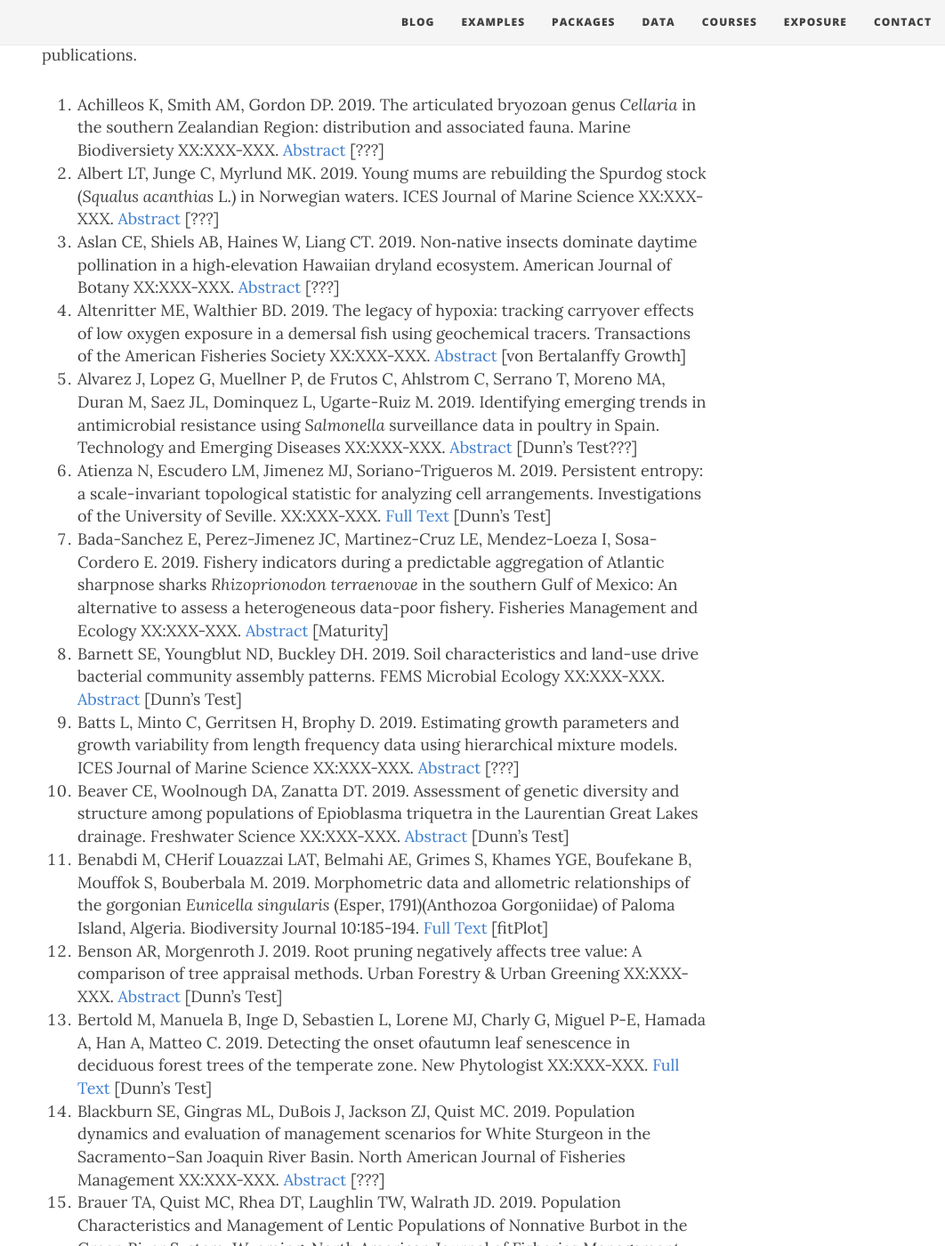
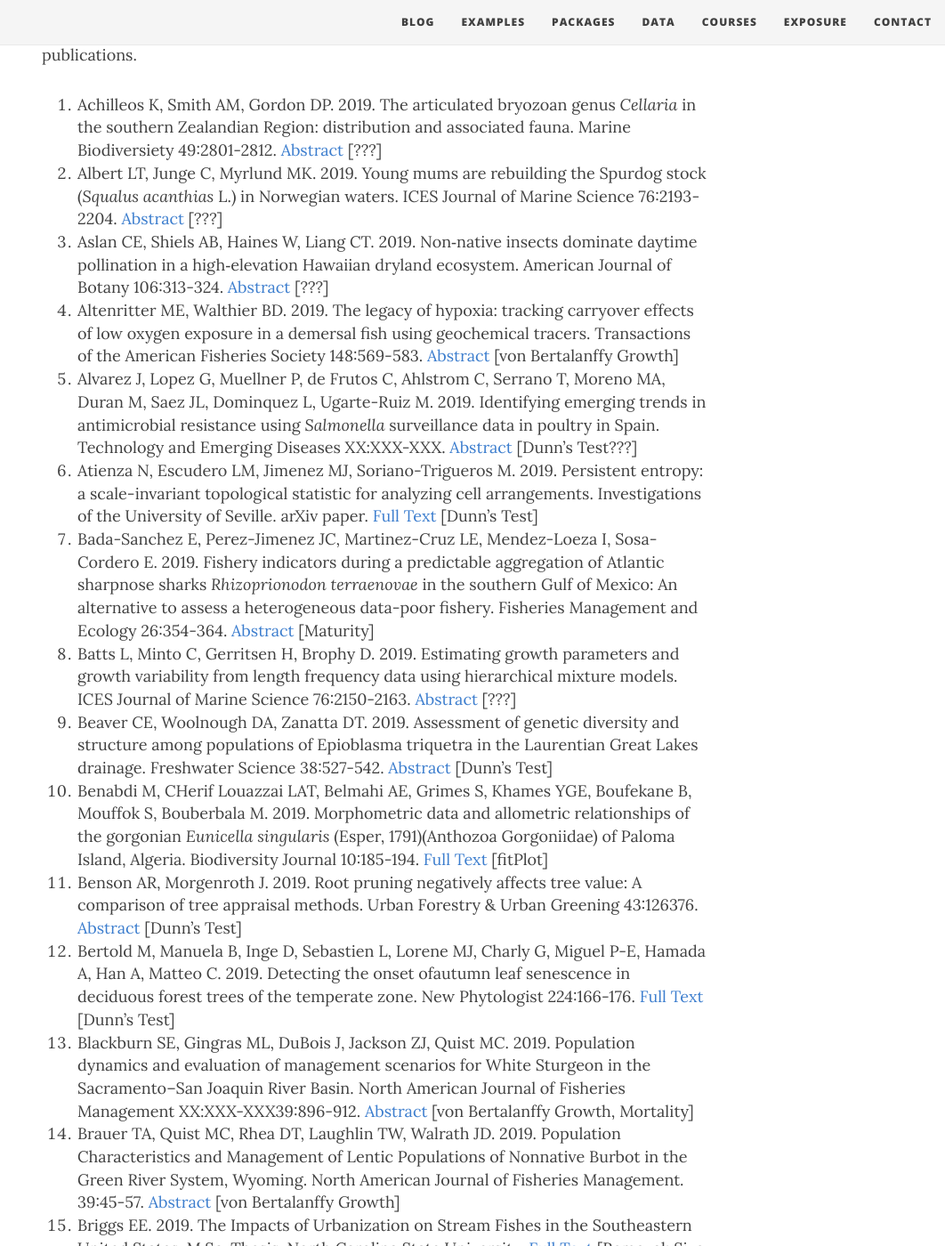
Before and after one commit to droglenc/fishR, a Jekyll site: the page built from exposure/exposure-citations19.md, in a window 1280 px wide and 1400 px high, scrolled down 319 px. Shown: the whole window at 89% size, without its empty margins (218-1280 px from the left). Built offline with Jekyll 4.4.1, drawn with Linux system fonts in a browser that asks for light colours; nearby versions of some CDN libraries; some of the changed text lies outside the part shown.

Commit message:
Updated citations

```diff
--- a/exposure/exposure-citations19.md
+++ b/exposure/exposure-citations19.md
@@ -5,28 +5,26 @@ subtitle: fishR and FSA is Being Used!!
 css: "/css/exposure-citation.css"
 ---
 
-The [**IFAR** book](http://derekogle.com/IFAR/), **fishR** website, or the **FSA** package were cited in the following <span id="contact-div">165</span> publications.
+The [**IFAR** book](http://derekogle.com/IFAR/), **fishR** website, or the **FSA** package were cited in the following <span id="contact-div">164</span> publications.
 
-1. Achilleos K, Smith AM, Gordon DP. 2019. The articulated bryozoan genus *Cellaria* in the southern Zealandian Region: distribution and associated fauna. Marine Biodiversiety XX:XXX-XXX. [Abstract](https://link.springer.com/article/10.1007/s12526-019-01009-y) [???]
-1. Albert LT, Junge C, Myrlund MK. 2019. Young mums are rebuilding the Spurdog stock (*Squalus acanthias* L.) in Norwegian waters. ICES Journal of Marine Science XX:XXX-XXX. [Abstract](https://academic.oup.com/icesjms/advance-article-abstract/doi/10.1093/icesjms/fsz156/5543885) [???]
-1. Aslan CE, Shiels AB, Haines W, Liang CT. 2019. Non‐native insects dominate daytime pollination in a high‐elevation Hawaiian dryland ecosystem. American Journal of Botany XX:XXX-XXX. [Abstract](https://bsapubs.onlinelibrary.wiley.com/doi/abs/10.1002/ajb2.1233) [???]
-1. Altenritter ME, Walthier BD. 2019. The legacy of hypoxia: tracking carryover effects of low oxygen exposure in a demersal fish using geochemical tracers. Transactions of the American Fisheries Society XX:XXX-XXX. [Abstract](https://afspubs.onlinelibrary.wiley.com/doi/abs/10.1002/tafs.10159) [von Bertalanffy Growth]
+1. Achilleos K, Smith AM, Gordon DP. 2019. The articulated bryozoan genus *Cellaria* in the southern Zealandian Region: distribution and associated fauna. Marine Biodiversiety 49:2801-2812. [Abstract](https://link.springer.com/article/10.1007/s12526-019-01009-y) [???]
+1. Albert LT, Junge C, Myrlund MK. 2019. Young mums are rebuilding the Spurdog stock (*Squalus acanthias* L.) in Norwegian waters. ICES Journal of Marine Science 76:2193-2204. [Abstract](https://academic.oup.com/icesjms/advance-article-abstract/doi/10.1093/icesjms/fsz156/5543885) [???]
+1. Aslan CE, Shiels AB, Haines W, Liang CT. 2019. Non‐native insects dominate daytime pollination in a high‐elevation Hawaiian dryland ecosystem. American Journal of Botany 106:313-324. [Abstract](https://bsapubs.onlinelibrary.wiley.com/doi/abs/10.1002/ajb2.1233) [???]
+1. Altenritter ME, Walthier BD. 2019. The legacy of hypoxia: tracking carryover effects of low oxygen exposure in a demersal fish using geochemical tracers. Transactions of the American Fisheries Society 148:569-583. [Abstract](https://afspubs.onlinelibrary.wiley.com/doi/abs/10.1002/tafs.10159) [von Bertalanffy Growth]
 1. Alvarez J, Lopez G, Muellner P, de Frutos C, Ahlstrom C, Serrano T, Moreno MA, Duran M, Saez JL, Dominquez L, Ugarte-Ruiz M. 2019. Identifying emerging trends in antimicrobial resistance using *Salmonella* surveillance data in poultry in Spain. Technology and Emerging Diseases XX:XXX-XXX. [Abstract](https://onlinelibrary.wiley.com/doi/abs/10.1111/tbed.13346) [Dunn's Test???]
-1. Atienza N, Escudero LM, Jimenez MJ, Soriano-Trigueros M. 2019. Persistent entropy: a scale-invariant topological statistic for analyzing cell arrangements. Investigations of the University of Seville. XX:XXX-XXX. [Full Text](https://idus.us.es/xmlui/bitstream/handle/11441/87708/Persistent%20entropy,%20a%20scale-invariant%20topological%20statistic.pdf?sequence=1) [Dunn's Test]
-1. Bada-Sanchez E, Perez-Jimenez JC, Martinez-Cruz LE, Mendez-Loeza I, Sosa-Cordero E. 2019. Fishery indicators during a predictable aggregation of Atlantic sharpnose sharks *Rhizoprionodon terraenovae* in the southern Gulf of Mexico: An alternative to assess a heterogeneous data-poor fishery. Fisheries Management and Ecology XX:XXX-XXX. [Abstract](https://onlinelibrary.wiley.com/doi/abs/10.1111/fme.12366/) [Maturity]
-1. Barnett SE, Youngblut ND, Buckley DH. 2019. Soil characteristics and land-use drive bacterial community assembly patterns. FEMS Microbial Ecology XX:XXX-XXX. [Abstract](https://academic.oup.com/femsec/advance-article-abstract/doi/10.1093/femsec/fiz194/5675623) [Dunn's Test]
-1. Batts L, Minto C, Gerritsen H, Brophy D. 2019. Estimating growth parameters and growth variability from length frequency data using hierarchical mixture models. ICES Journal of Marine Science XX:XXX-XXX. [Abstract](https://academic.oup.com/icesjms/advance-article-abstract/doi/10.1093/icesjms/fsz103/5528148) [???]
-1. Beaver CE, Woolnough DA, Zanatta DT. 2019. Assessment of genetic diversity and structure among populations of Epioblasma triquetra in the Laurentian Great Lakes drainage. Freshwater Science XX:XXX-XXX. [Abstract](https://www.journals.uchicago.edu/doi/abs/10.1086/704886) [Dunn's Test]
+1. Atienza N, Escudero LM, Jimenez MJ, Soriano-Trigueros M. 2019. Persistent entropy: a scale-invariant topological statistic for analyzing cell arrangements. Investigations of the University of Seville. arXiv paper. [Full Text](https://idus.us.es/xmlui/bitstream/handle/11441/87708/Persistent%20entropy,%20a%20scale-invariant%20topological%20statistic.pdf?sequence=1) [Dunn's Test]
+1. Bada-Sanchez E, Perez-Jimenez JC, Martinez-Cruz LE, Mendez-Loeza I, Sosa-Cordero E. 2019. Fishery indicators during a predictable aggregation of Atlantic sharpnose sharks *Rhizoprionodon terraenovae* in the southern Gulf of Mexico: An alternative to assess a heterogeneous data-poor fishery. Fisheries Management and Ecology 26:354-364. [Abstract](https://onlinelibrary.wiley.com/doi/abs/10.1111/fme.12366/) [Maturity]
+1. Batts L, Minto C, Gerritsen H, Brophy D. 2019. Estimating growth parameters and growth variability from length frequency data using hierarchical mixture models. ICES Journal of Marine Science 76:2150-2163. [Abstract](https://academic.oup.com/icesjms/advance-article-abstract/doi/10.1093/icesjms/fsz103/5528148) [???]
+1. Beaver CE, Woolnough DA, Zanatta DT. 2019. Assessment of genetic diversity and structure among populations of Epioblasma triquetra in the Laurentian Great Lakes drainage. Freshwater Science 38:527-542. [Abstract](https://www.journals.uchicago.edu/doi/abs/10.1086/704886) [Dunn's Test]
 1. Benabdi M, CHerif Louazzai LAT, Belmahi AE, Grimes S, Khames YGE, Boufekane B, Mouffok S, Bouberbala M. 2019. Morphometric data and allometric relationships of the gorgonian *Eunicella singularis* (Esper, 1791)(Anthozoa Gorgoniidae) of Paloma Island, Algeria. Biodiversity Journal 10:185-194. [Full Text](http://www.biodiversityjournal.com/pdf/10(3)_185-194.pdf) [fitPlot]
-1. Benson AR, Morgenroth J. 2019. Root pruning negatively affects tree value: A comparison of tree appraisal methods. Urban Forestry & Urban Greening XX:XXX-XXX. [Abstract](https://www.sciencedirect.com/science/article/pii/S161886671930175X) [Dunn's Test]
-1. Bertold M, Manuela B, Inge D, Sebastien L, Lorene MJ, Charly G, Miguel P-E, Hamada A, Han A, Matteo C. 2019. Detecting the onset ofautumn leaf senescence in deciduous forest trees of the temperate zone. New Phytologist XX:XXX-XXX. [Full Text](https://www.researchgate.net/profile/Bertold_Marien/publication/333846465_Detecting_the_onset_of_autumn_leaf_senescence_in_deciduous_forest_trees_of_the_temperate_zone/links/5d19c4e5a6fdcc2462b4a66c/Detecting-the-onset-of-autumn-leaf-senescence-in-deciduous-forest-trees-of-the-temperate-zone.pdf) [Dunn's Test]
-1. Blackburn SE, Gingras ML, DuBois J, Jackson ZJ, Quist MC. 2019. Population dynamics and evaluation of management scenarios for White Sturgeon in the Sacramento–San Joaquin River Basin. North American Journal of Fisheries Management XX:XXX-XXX. [Abstract](https://afspubs.onlinelibrary.wiley.com/doi/abs/10.1002/nafm.10316) [???]
-1. Brauer TA, Quist MC, Rhea DT, Laughlin TW, Walrath JD. 2019. Population Characteristics and Management of Lentic Populations of Nonnative Burbot in the Green River System, Wyoming. North American Journal of Fisheries Management. XX:XXX-XXX. [Abstract](https://afspubs.onlinelibrary.wiley.com/doi/abs/10.1002/nafm.10247) [von Bertalanffy Growth]
+1. Benson AR, Morgenroth J. 2019. Root pruning negatively affects tree value: A comparison of tree appraisal methods. Urban Forestry & Urban Greening 43:126376. [Abstract](https://www.sciencedirect.com/science/article/pii/S161886671930175X) [Dunn's Test]
+1. Bertold M, Manuela B, Inge D, Sebastien L, Lorene MJ, Charly G, Miguel P-E, Hamada A, Han A, Matteo C. 2019. Detecting the onset ofautumn leaf senescence in deciduous forest trees of the temperate zone. New Phytologist 224:166-176. [Full Text](https://www.researchgate.net/profile/Bertold_Marien/publication/333846465_Detecting_the_onset_of_autumn_leaf_senescence_in_deciduous_forest_trees_of_the_temperate_zone/links/5d19c4e5a6fdcc2462b4a66c/Detecting-the-onset-of-autumn-leaf-senescence-in-deciduous-forest-trees-of-the-temperate-zone.pdf) [Dunn's Test]
+1. Blackburn SE, Gingras ML, DuBois J, Jackson ZJ, Quist MC. 2019. Population dynamics and evaluation of management scenarios for White Sturgeon in the Sacramento–San Joaquin River Basin. North American Journal of Fisheries Management XX:XXX-XXX39:896-912. [Abstract](https://afspubs.onlinelibrary.wiley.com/doi/abs/10.1002/nafm.10316) [von Bertalanffy Growth, Mortality]
+1. Brauer TA, Quist MC, Rhea DT, Laughlin TW, Walrath JD. 2019. Population Characteristics and Management of Lentic Populations of Nonnative Burbot in the Green River System, Wyoming. North American Journal of Fisheries Management. 39:45-57. [Abstract](https://afspubs.onlinelibrary.wiley.com/doi/abs/10.1002/nafm.10247) [von Bertalanffy Growth]
 1. Briggs EE. 2019. The Impacts of Urbanization on Stream Fishes in the Southeastern United States. M.Sc. Thesis, North Carolina State University. [Full Text](https://repository.lib.ncsu.edu/bitstream/handle/1840.20/37104/etd.pdf?sequence=1) [Removal; Size Structure]
-1. Brown MR. 2019. Virus dynamics and their interactions with microbial communities and ecosystem functions in engineered systems. Ph.D. dissertaion, Newcastle University. [FUll Text](https://theses.ncl.ac.uk/jspui/bitstream/10443/4584/1/Brown MR 2019.pdf) [Dunn's Test]
-1. Brunett NP, Koehl MAR. 2019. Mechanical properties of the wave-swept kelp, Egregia menziesii, change with season, growth rate, and herbivore wounds. Journal of Experimental Biology XX:XXX-XXX. [Abstract](http://jeb.biologists.org/content/early/2019/01/23/jeb.190595.abstract) [Dunn's Test]
-1. Buono V, Bissattini AM, Vignoli L. 2019. Can a cow save a newt? The role of cattle drinking troughs in
-amphibian conservation. Aquatic Conservation: Marine and Freshwater Ecosystems XX:XXX-XXX. [Abstract](https://onlinelibrary.wiley.com/doi/abs/10.1002/aqc.3126) [Removal]
+1. Brown MR. 2019. Virus dynamics and their interactions with microbial communities and ecosystem functions in engineered systems. Ph.D. dissertaion, Newcastle University. [Full Text](https://theses.ncl.ac.uk/jspui/bitstream/10443/4584/1/Brown MR 2019.pdf) [Dunn's Test]
+1. Brunett NP, Koehl MAR. 2019. Mechanical properties of the wave-swept kelp, Egregia menziesii, change with season, growth rate, and herbivore wounds. Journal of Experimental Biology 222:jeb190595. [Abstract](http://jeb.biologists.org/content/early/2019/01/23/jeb.190595.abstract) [Dunn's Test]
+1. Buono V, Bissattini AM, Vignoli L. 2019. Can a cow save a newt? The role of cattle drinking troughs in amphibian conservation. Aquatic Conservation: Marine and Freshwater Ecosystems 29:964-975. [Abstract](https://onlinelibrary.wiley.com/doi/abs/10.1002/aqc.3126) [Removal]
 1. Bushon AM, Rash JM, Yow DL, Wheeler AP. 2019. Suitability of stocked Brown Trout and Rainbow Trout for trophy management in Apalachia Reservoir, North Carolina. Journal of the Southeastern Association of Fish and Wildlife Agencies 6:74–83. [Full Text](http://www.seafwa.org/Documents%20and%20Settings/46/Site%20Documents/2019%20Journal/J6_10%20Bushon%20et%20al%2074-83.pdf) [Slope Comparisons]
 1. Carroll J, Lowerre-Barbieri SK. 2019. Interactions of dimorphic growth, reproductive behavior, and a size-regulated fishery: a case study using Spotted Seatrout *Cynoscion nebulosus*. Marine Ecology Progress Series 608:233-245. [Abstract](https://www.int-res.com/abstracts/meps/v608/p233-245) [von Bertalanffy Growth]
 1. Carson HS, Morin DJ, Bouma TV, Ulrich M, Sizemore R. 2019. The survival of hatchery‐origin Pinto Abalone *Haliotis kamtschatkana* released into Washington waters. Aquatic Conservation: Marine and Freshwater Ecosystems XX:XXX-XXX. [Abstract](https://onlinelibrary.wiley.com/doi/abs/10.1002/aqc.3004) [von Bertalanffy Growth]
```
Also changed, not shown: exposure/exposure-citations20.md (+3 -1 lines).
